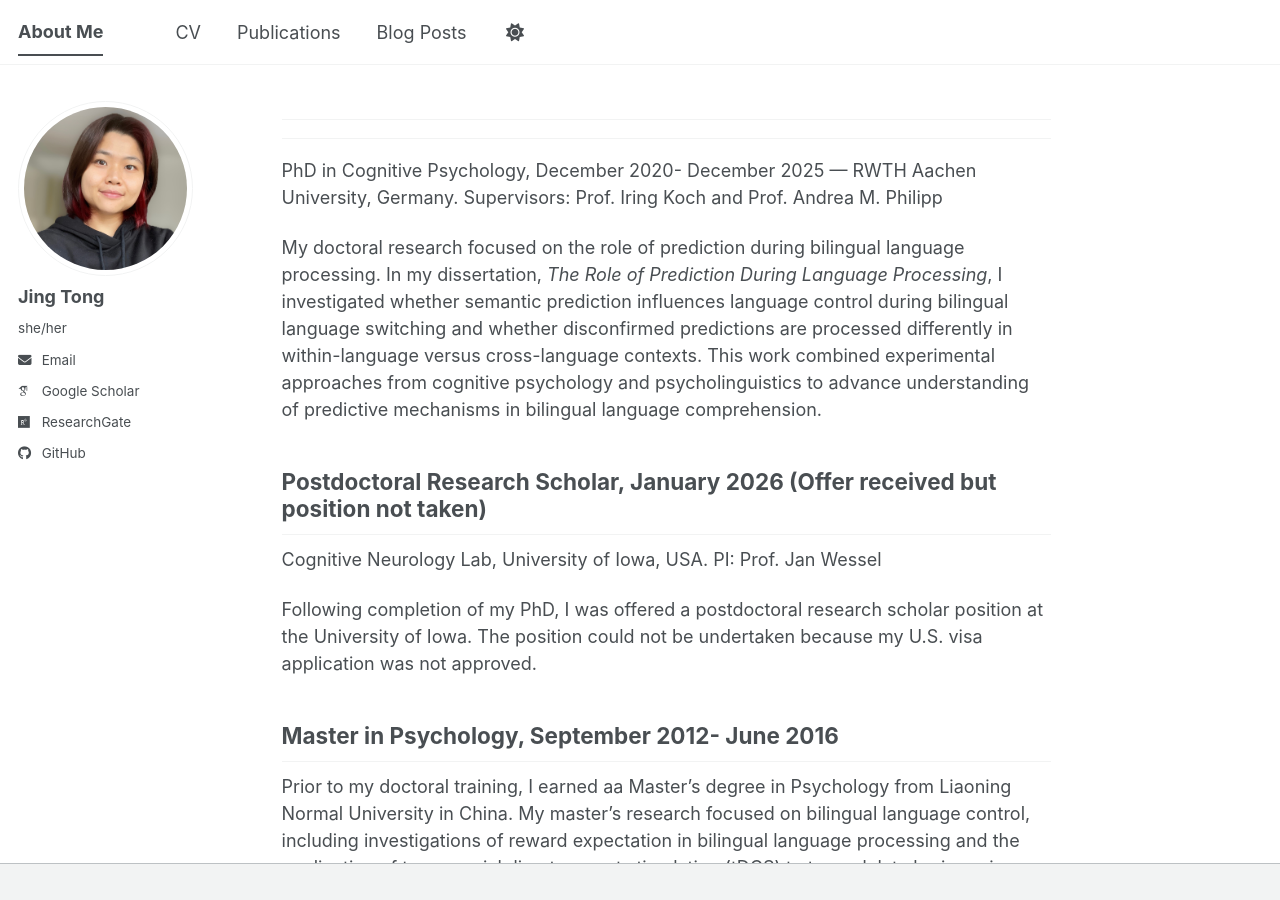
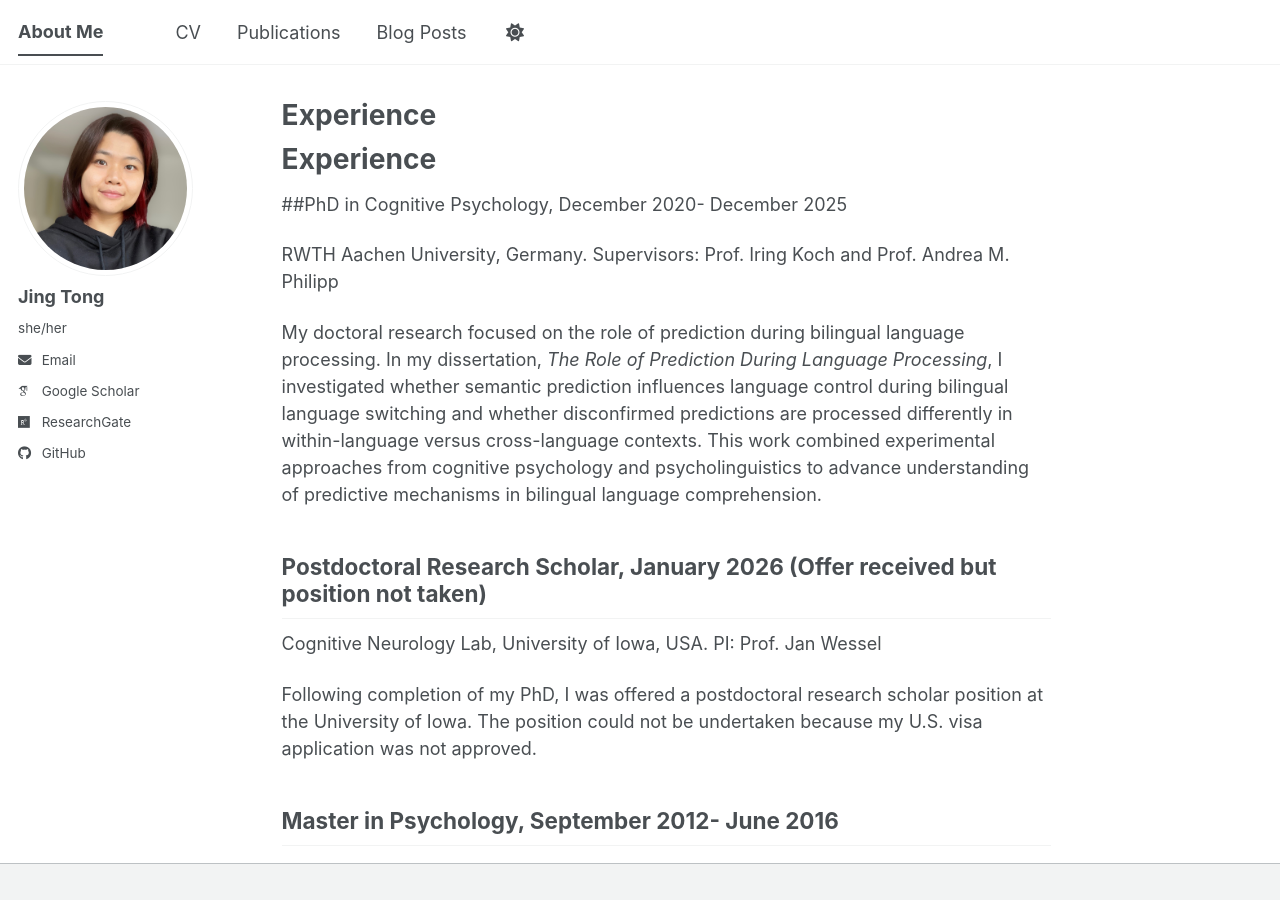
Before and after one commit to JingTong01/jingtong01.github.io, a Jekyll site: the page built from _pages/about.md, in a window 1280 px wide and 900 px high. Built offline with Jekyll 4.4.1, drawn with Linux system fonts in a browser that asks for light colours; some web fonts are replaced; a script bundle is joined from its source files by our own code; library files that are not in the unit come from our copies; our own code applies the rules of GitHub Pages for plain Markdown files.

Commit message:
Update about.md

```diff
--- a/_pages/about.md
+++ b/_pages/about.md
@@ -5,29 +5,30 @@
   - /about/
   - /about.html
 ---
----
 
 
 
----
-PhD in Cognitive Psychology, December 2020- December 2025
----
+
+# Experience
+
+##PhD in Cognitive Psychology, December 2020- December 2025
+
 RWTH Aachen University, Germany. Supervisors: Prof. Iring Koch and Prof. Andrea M. Philipp
 
 My doctoral research focused on the role of prediction during bilingual language processing. In my dissertation, *The Role of Prediction During Language Processing*, I investigated whether semantic prediction influences language control during bilingual language switching and whether disconfirmed predictions are processed differently in within-language versus cross-language contexts. This work combined experimental approaches from cognitive psychology and psycholinguistics to advance understanding of predictive mechanisms in bilingual language comprehension.
 
 
 
-Postdoctoral Research Scholar, January 2026 (Offer received but position not taken)
----
+## Postdoctoral Research Scholar, January 2026 (Offer received but position not taken)
+
 Cognitive Neurology Lab, University of Iowa, USA. PI: Prof. Jan Wessel
 
 Following completion of my PhD, I was offered a postdoctoral research scholar position at the University of Iowa. The position could not be undertaken because my U.S. visa application was not approved.
 
 
 
-Master in Psychology, September 2012- June 2016
----
+## Master in Psychology, September 2012- June 2016
+
 
 Prior to my doctoral training, I earned aa Master's degree in Psychology from Liaoning Normal University in China. My master's research focused on bilingual language control, including investigations of reward expectation in bilingual language processing and the application of transcranial direct current stimulation (tDCS) to to modulate brain regions associated with language control.
 
```
